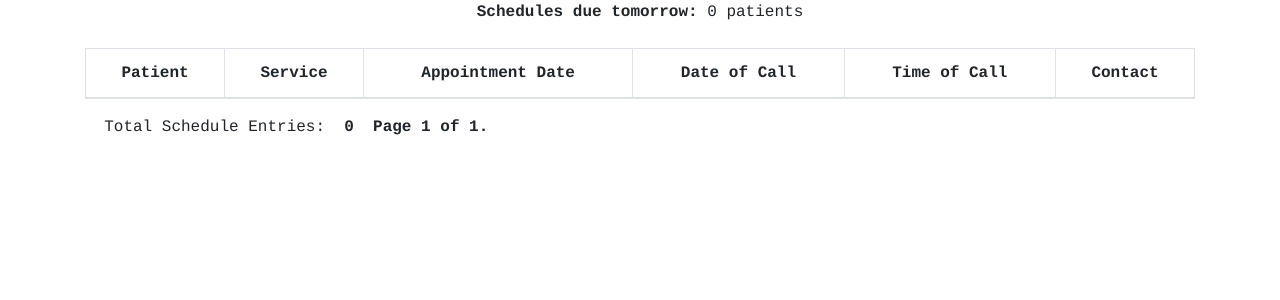
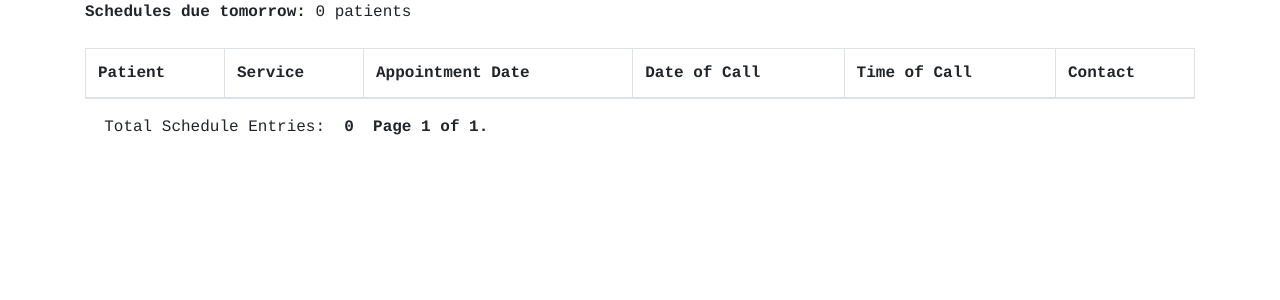
Before and after one commit to omwomotieno/tunza_v3, a Django app: a page that uses tunza_v2/templates/base.html in a window 1280 px wide. Shown: the part 54-354 px from the top of the page. Run offline with Django 3.2, Linux system fonts and the light colour scheme; data that the repository does not hold is empty; parts of the project's set-up code (start-up, migrations or seed data) failed here and were passed over; some libraries are stand-ins or nearby versions.

Commit message:
Modified the list.html files

```diff
--- a/tunza_v2/static/css/project.css
+++ b/tunza_v2/static/css/project.css
@@ -179,10 +179,3 @@ body {
 .CSSTableGenerator tr:first-child td:last-child {
   border-width: 0px 0px 1px 1px;
 }
-
-.col-md-12 {
-   text-align:center;
-}
-.col-md-12 form {
-   display:inline-block;
-}
```
